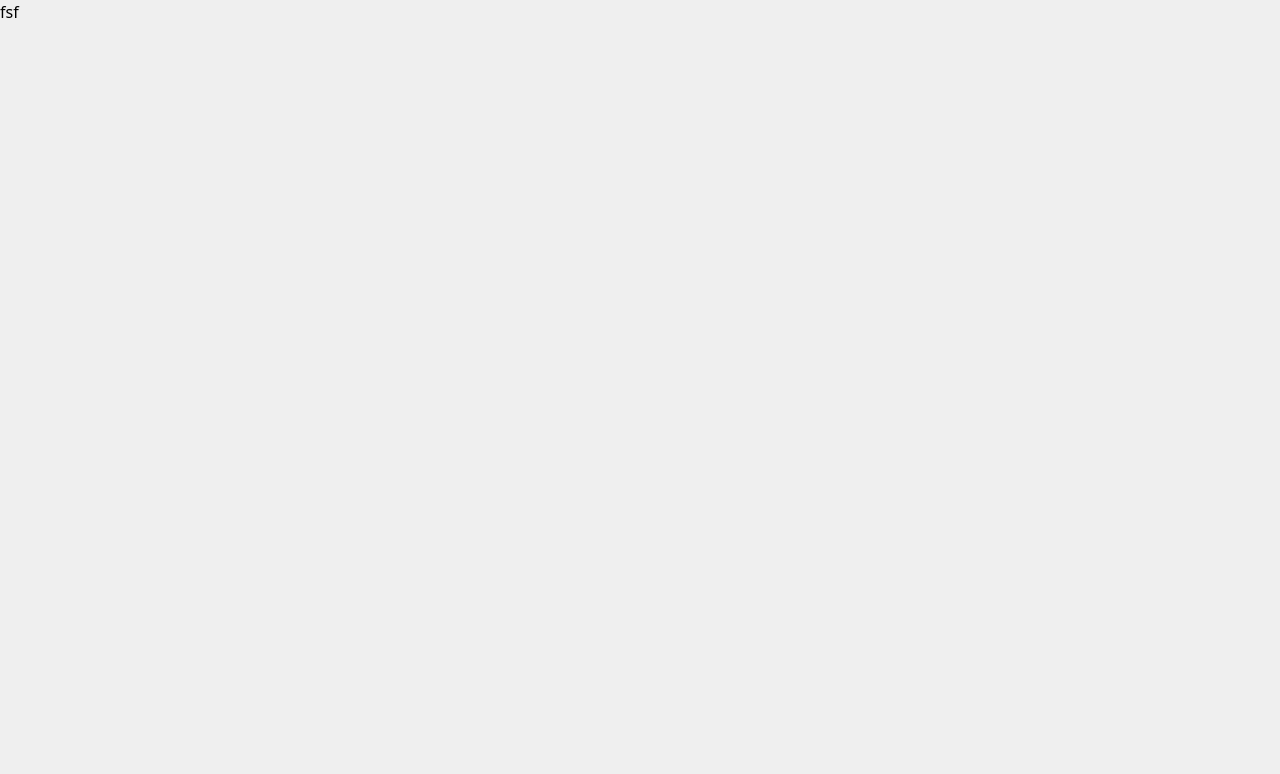
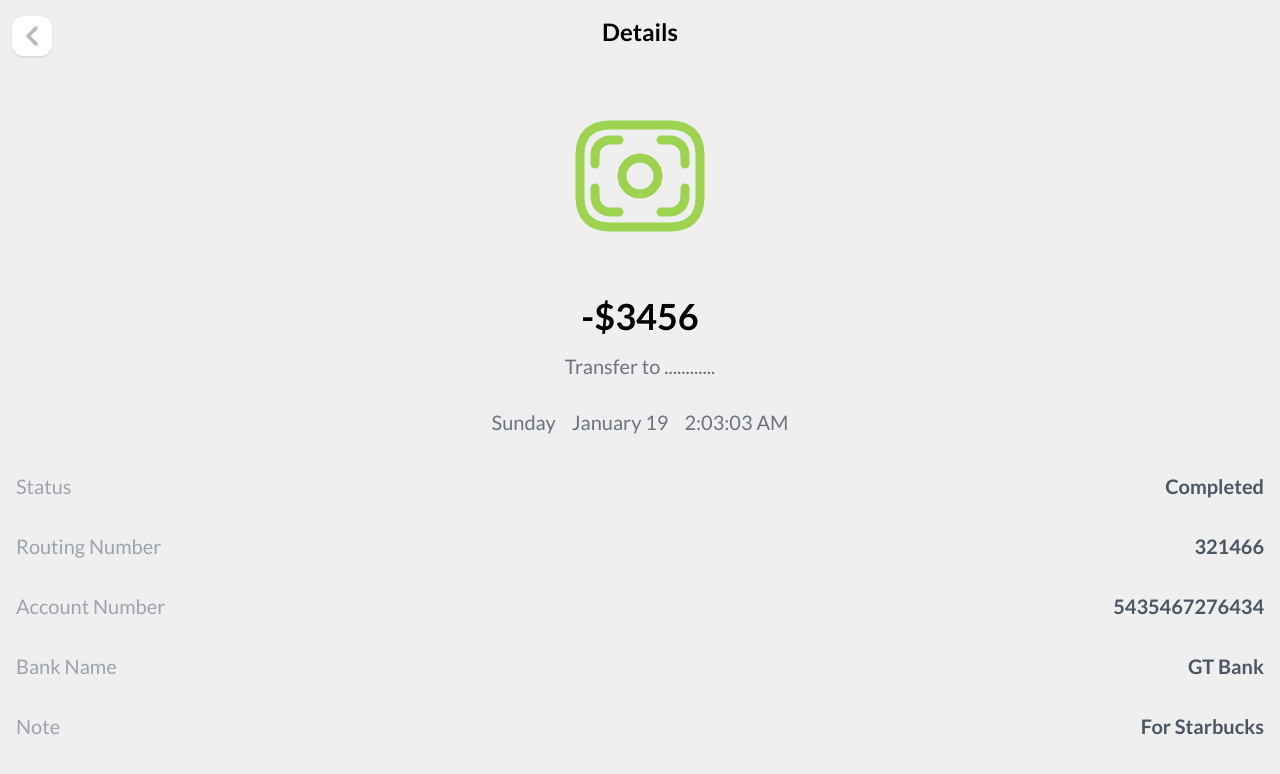
Before and after one commit to ashmah17/Neo_Banking_App, a React (Vite) app: page /Transfer in a window 1280 px wide. Shown: the top 774 px of the page. Built offline with nearby package versions, Linux system fonts and the light colour scheme; a web font is replaced by a local one.

Commit message:
Addjustment

```diff
--- a/src/Components/Transfer.jsx
+++ b/src/Components/Transfer.jsx
@@ -1,9 +1,60 @@
-import React from 'react'
+import React, { useEffect, useState } from 'react'
+import BackButton from './BackButton'
+import money from '../assets/money.svg'
+import check from '../assets/check.svg'
+
 
 const Transfer = () => {
+  const [time, settime]= useState('');
+  const [date, setdate]= useState('');
+  const [day, setday]= useState('');
+
+  useEffect(()=>{
+    const currentDate = new Date();
+
+    const currentTime = currentDate.toLocaleTimeString();
+    const currentDayString = currentDate.toLocaleDateString('en-Us', {weekday: 'long', });
+    const currentDateString = currentDate.toLocaleDateString('en-Us', {day:'numeric', month: 'long'});
+
+    settime(currentTime);
+    setdate(currentDateString);
+    setday(currentDayString);
+  })
+  const transferInfo =[
+    {title: 'Status', state:'Completed'},
+    {title: 'Routing Number', state:'321466'},
+    {title: 'Account Number', state:'5435467276434'},
+    {title: 'Bank Name', state:'GT Bank'},
+    {title: 'Note', state:'For Starbucks'},
+  ]
+
+
   return (
     <div>
-      fsf
+       <div className='p-4 flex justify-center'>
+        <BackButton/>
+        <h1 className='text-2xl font-primaryBold'>Details</h1>
+    </div>
+       <div className='flex justify-center p-10'>
+       <img src={money} className='w-[9rem]'/>
+       </div>
+
+        <h1 className="text-center p-2 text-4xl font-primaryBold">-$3456</h1>
+        <p className="text-center p-2 text-xl font-primaryRegular text-gray-500">Transfer to ............</p>
+        <div className='flex justify-center p-3 text-xl font-primaryRegular text-gray-500'>
+          <h1 className='m-2'>{day} </h1>
+          <h1 className='m-2'>{date} </h1>
+          <h1 className='m-2'>{time} </h1>
+        </div>
+
+        <div>
+          {transferInfo.map((transfer)=>(
+            <div className='flex p-4 justify-between'>
+            <h1 className="text-gray-400 font-primaryRegular text-xl">{transfer.title}</h1>
+            <h1 className="text-gray-600 font-primaryBold flex text-xl">{transfer.state}</h1>
+          </div>
+          ))}
+        </div>
     </div>
   )
 }
```
Also changed, not shown: src/assets/money.svg (renamed from src/assets/money-4-svgrepo-com.svg).
